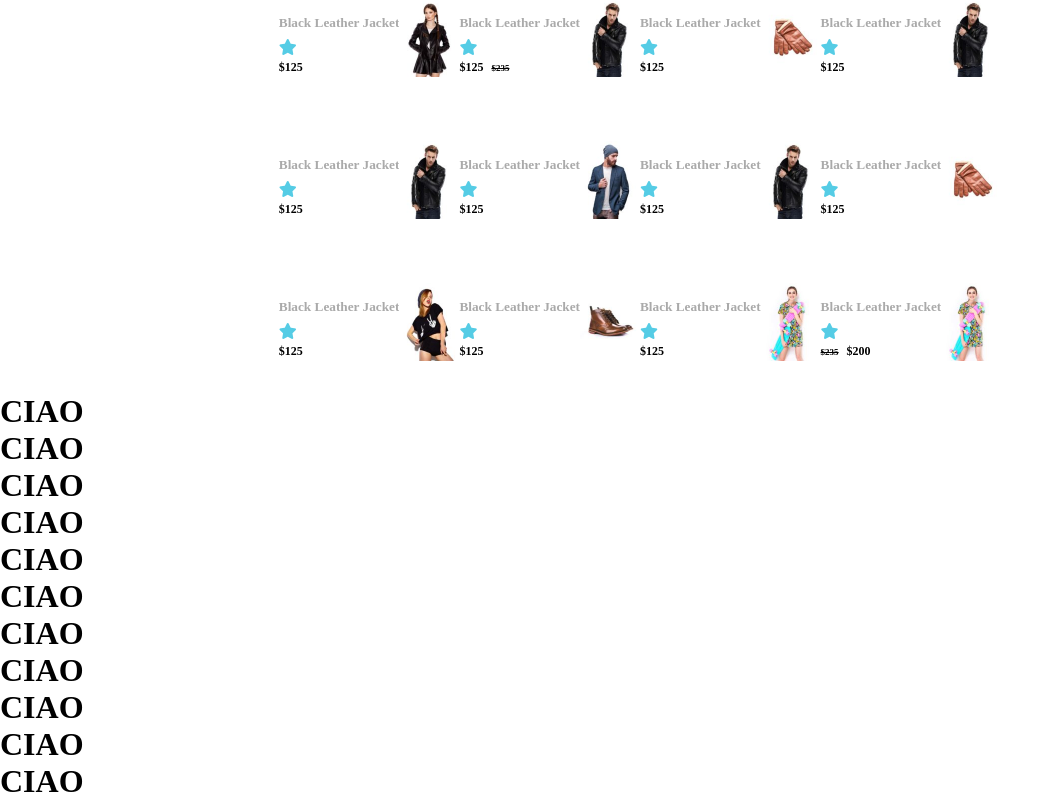
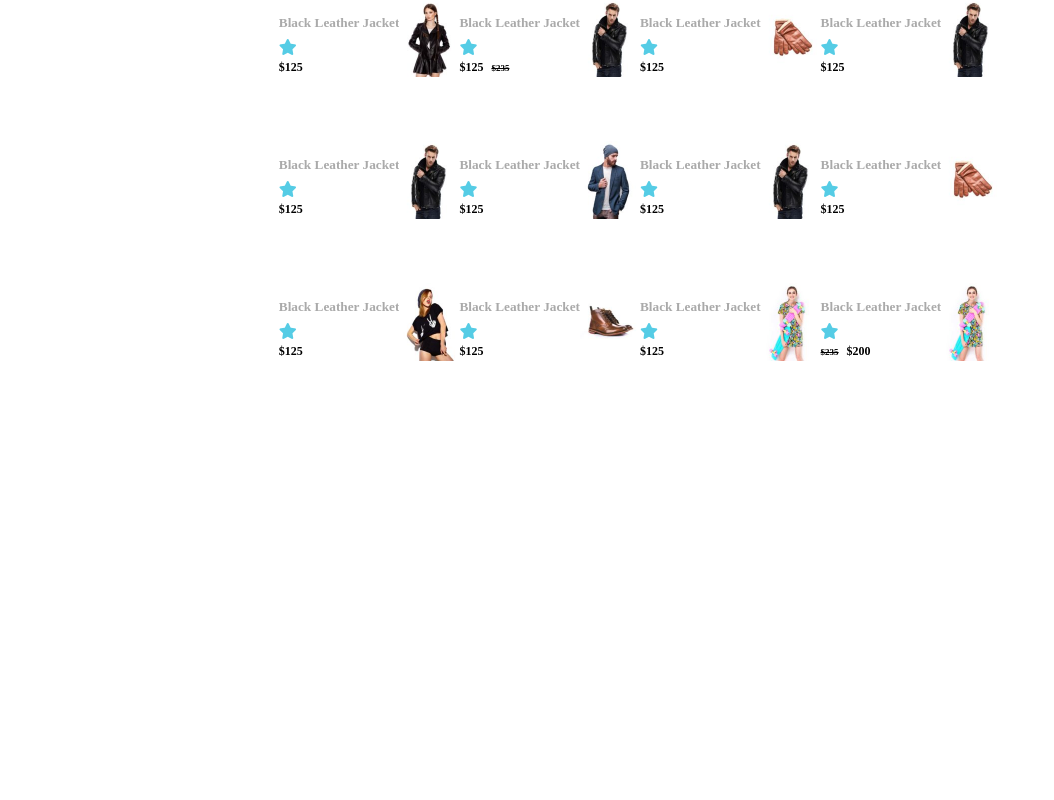
Before and after one commit to Pietro907/proj-html-vuejs, a Vue app: page / in a window 1280 px wide. Shown: the part 4347-5147 px from the top of the page, without its empty margins (0-1054 px from the left). After the commit the page ends 4740 px from the top, so only its background shows below. Built offline with nearby package versions, Linux system fonts and the light colour scheme.

Commit message:
add new component FooterSponsor

```diff
--- a/src/components/Footer.vue
+++ b/src/components/Footer.vue
@@ -1,20 +1,25 @@
 
 <script>
+import FooterSponsor from './FooterSponsor.vue';
+
     export default {
         name: 'Footer',
         data(){
             return {
 
             }
+        },
+        components: {
+            FooterSponsor,
         }
     }
 </script>
 
 
 <template>
-    <div>
 
-    </div>
+    <FooterSponsor />
+
 </template>
 
 
--- /dev/null
+++ b/src/components/FooterSponsor.vue
@@ -0,0 +1,18 @@
+
+
+<script>
+    export default {
+        name: 'FooterSponsor',
+    }
+</script>
+
+<template>
+
+
+
+</template>
+
+
+<style scoped>
+
+</style>
--- a/src/components/MainTopRates.vue
+++ b/src/components/MainTopRates.vue
@@ -223,18 +223,6 @@
         </div>
     </div>
 
-
-    <h1>CIAO</h1>
-    <h1>CIAO</h1>
-    <h1>CIAO</h1>
-    <h1>CIAO</h1>
-    <h1>CIAO</h1>
-    <h1>CIAO</h1>
-    <h1>CIAO</h1>
-    <h1>CIAO</h1>
-    <h1>CIAO</h1>
-    <h1>CIAO</h1>
-    <h1>CIAO</h1>
 </template>
 
 <style scoped>
```
